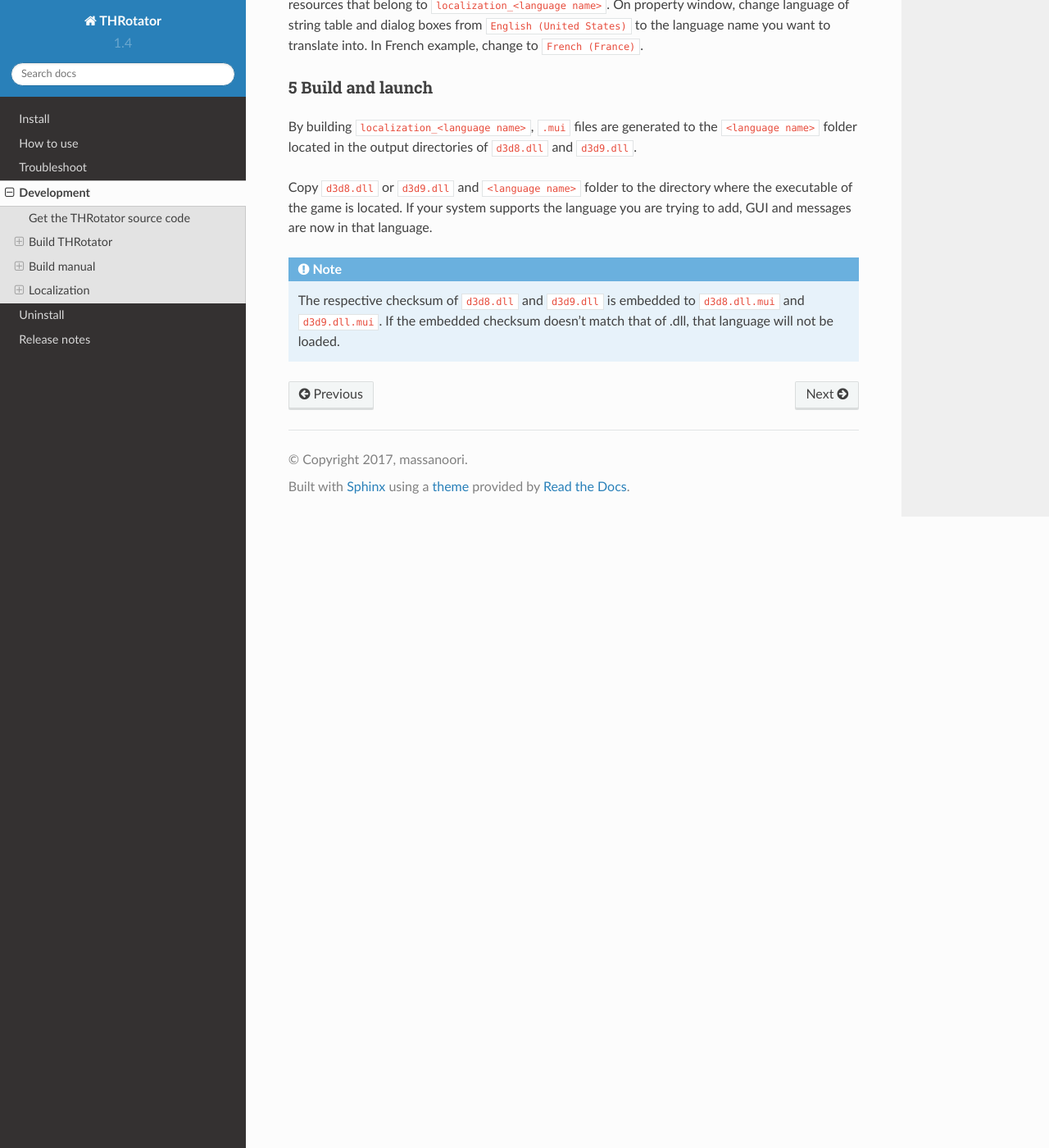
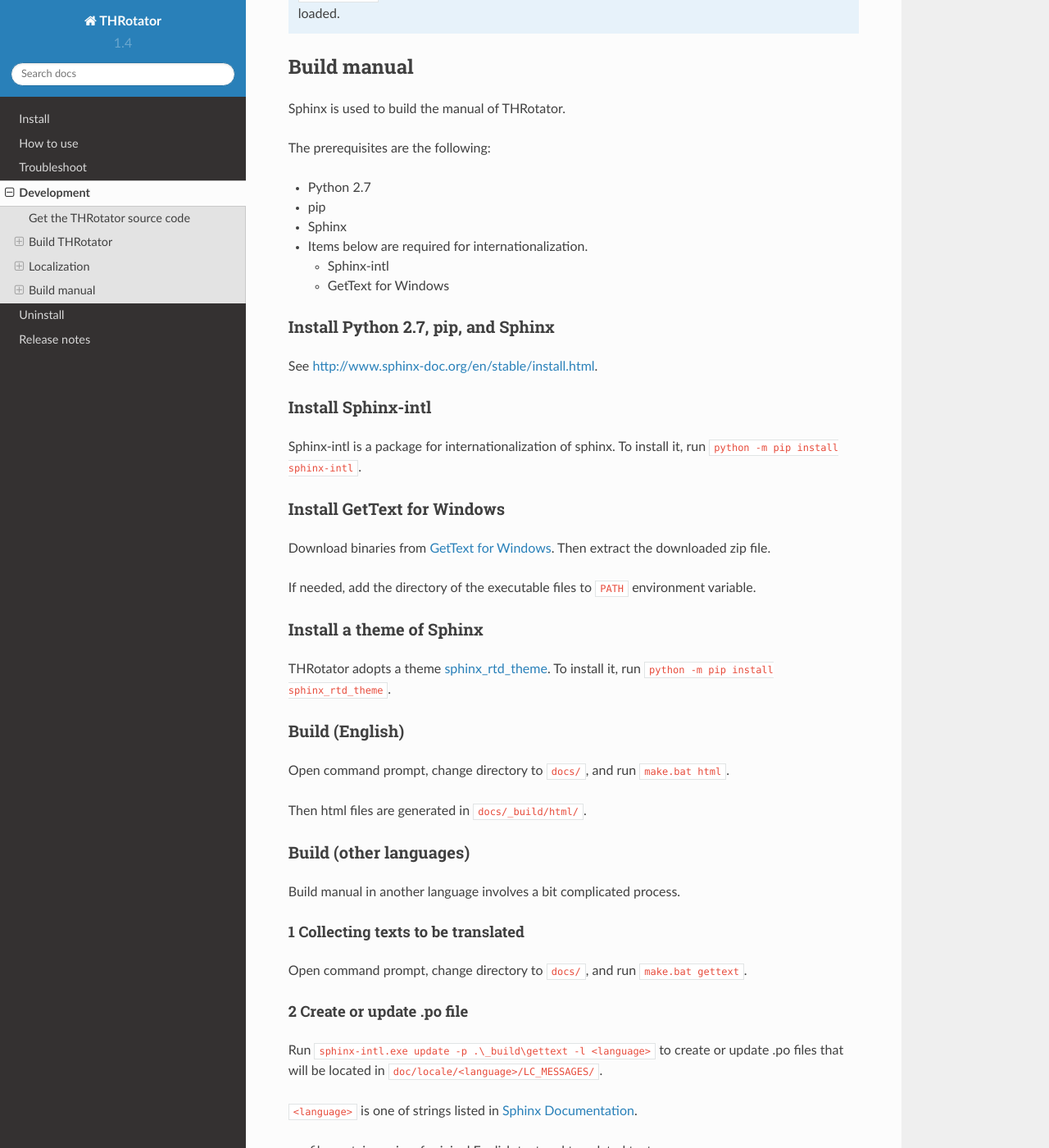
Before and after one commit to massanoori/THRotator-manual, a Sphinx documentation site: the page built from docs/pages/development.rst, in a window 1280 px wide and 1400 px high, scrolled down 4404 px. Shown: the whole window at 82% size. Built offline with Sphinx 7.4.7 and the Read the Docs theme 2.0.0, drawn with Linux system fonts in a browser that asks for light colours; some of the changed text lies outside the part shown.

Commit message:
Update manual to build manual

```diff
--- a/docs/pages/development.rst
+++ b/docs/pages/development.rst
@@ -1,12 +1,17 @@
 ====================
 Development
 ====================
+
+.. note:: This page assumes development on Windows.
 
 
 Get the THRotator source code
 ==================================
 
-Clone the THRotator repository by git from `GitHub <https://github.com/massanoori/THRotator>`_.
+Clone the THRotator repository by git.
+
+* DLL's source code: `massanoori/THRotator (GitHub) <https://github.com/massanoori/THRotator>`_.
+* Manual's source code: `massanoori/THRotator-manual (GitHub) <https://github.com/massanoori/THRotator-manual>`_.
 
 Next, change directory to cloned directory and run ``git submodule update --init``.
 This command downloads the source code of external libraries, `fmt <https://github.com/fmtlib/fmt>`_
@@ -98,34 +103,6 @@
 3. Build ``d3d8`` for THRotator based on Direct3D 8, build ``d3d9`` for THRotator based on Direct3D 9.
 
 
-Build manual
-====================
-
-Sphinx is used to build the manual of THRotator.
-
-Install Sphinx
-------------------------
-
-See `<http://www.sphinx-doc.org/en/stable/install.html>`_.
-
-Install a theme of Sphinx
-------------------------------
-
-THRotator adopts a theme `sphinx_rtd_theme <https://github.com/rtfd/sphinx_rtd_theme>`_.
-To install it, run ``python -m pip install sphinx_rtd_theme``.
-
-Build
-----------------------------
-
-By running ``docs-source/compile.bat``, html files are built for every languages to ``docs-source/<language>/_build``.
-
-If you would like to build the manual in a specific language,
-run ``docs-source/<language>/make.bat html``.
-
-To copy built html files to the root of GitHub pages ``docs/``,
-run ``docs-source/update.bat``.
-
-
 Localization
 =============
 
@@ -206,3 +183,110 @@
 
    The respective checksum of ``d3d8.dll`` and ``d3d9.dll`` is embedded to ``d3d8.dll.mui`` and ``d3d9.dll.mui``.
    If the embedded checksum doesn't match that of .dll, that language will not be loaded.
+
+
+Build manual
+====================
+
+Sphinx is used to build the manual of THRotator.
+
+The prerequisites are the following:
+
+* Python 2.7
+* pip
+* Sphinx
+* Items below are required for internationalization.
+
+  * Sphinx-intl
+  * GetText for Windows
+
+Install Python 2.7, pip, and Sphinx
+-----------------------------------
+
+See `<http://www.sphinx-doc.org/en/stable/install.html>`_.
+
+Install Sphinx-intl
+-------------------
+
+Sphinx-intl is a package for internationalization of sphinx.
+To install it, run ``python -m pip install sphinx-intl``.
+
+Install GetText for Windows
+---------------------------
+
+Download binaries from `GetText for Windows <http://gnuwin32.sourceforge.net/packages/gettext.htm>`_.
+Then extract the downloaded zip file.
+
+If needed, add the directory of the executable files to ``PATH`` environment variable.
+
+
+Install a theme of Sphinx
+------------------------------
+
+THRotator adopts a theme `sphinx_rtd_theme <https://github.com/rtfd/sphinx_rtd_theme>`_.
+To install it, run ``python -m pip install sphinx_rtd_theme``.
+
+Build (English)
+---------------
+
+Open command prompt, change directory to ``docs/``, and run ``make.bat html``.
+
+Then html files are generated in ``docs/_build/html/``.
+
+Build (other languages)
+-----------------------
+
+Build manual in another language involves a bit complicated process.
+
+1 Collecting texts to be translated
+^^^^^^^^^^^^^^^^^^^^^^^^^^^^^^^^^^^
+
+Open command prompt, change directory to ``docs/``, and run ``make.bat gettext``.
+
+
+2 Create or update .po file
+^^^^^^^^^^^^^^^^^^^^^^^^^^^
+
+Run ``sphinx-intl.exe update -p .\_build\gettext -l <language>`` to create or update .po files
+that will be located in ``doc/locale/<language>/LC_MESSAGES/``.
+
+``<language>`` is one of strings listed in `Sphinx Documentation <http://www.sphinx-doc.org/en/stable/config.html#confval-language>`_.
+
+.po file contains pairs of original English text and translated text.
+
+.. note:: sphinx-intl.exe is located in ``<Python installation>/Scripts/``
+
+
+3 Edit .po file
+^^^^^^^^^^^^^^^
+
+Add your translation to generated or updated .po file.
+
+Single line translation example for Japanese: ::
+
+    msgid "THRotator User's Manual"
+    msgstr "THRotator ユーザーマニュアル"
+
+Multi line translation example: ::
+
+    msgid ""
+    "If you would like to build the manual in a specific language,"
+    "run ``docs-source/<language>/make.bat html``."
+    msgstr ""
+    "特定の言語に対してマニュアルをビルドしたいときは、"
+    "``docs-source/<language>/make.bat html`` を実行してください。"
+
+
+4 Compile .po file to .mo file
+^^^^^^^^^^^^^^^^^^^^^^^^^^^^^^
+
+Run ``msgfmt.exe <path to .po> -o locale\<language>\LC_MESSAGES\<filename of .po without extension>``.
+
+
+5 Build
+^^^^^^^
+
+Before actual build, run ``set SPHINXOPTS=-D language=<language>``
+to specify the final language of manual.
+
+Then run ``make.bat html``. Html files will be generated in ``docs/_build/html/``.
```
Also changed, not shown: 1 other file.
